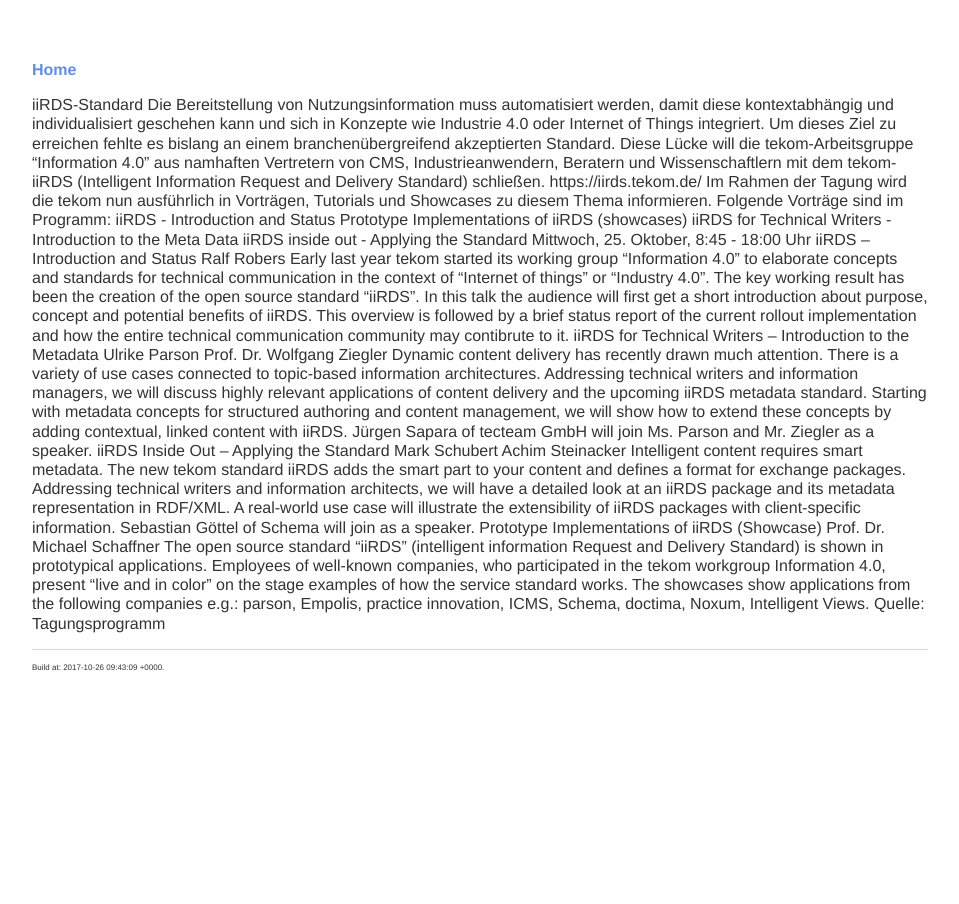
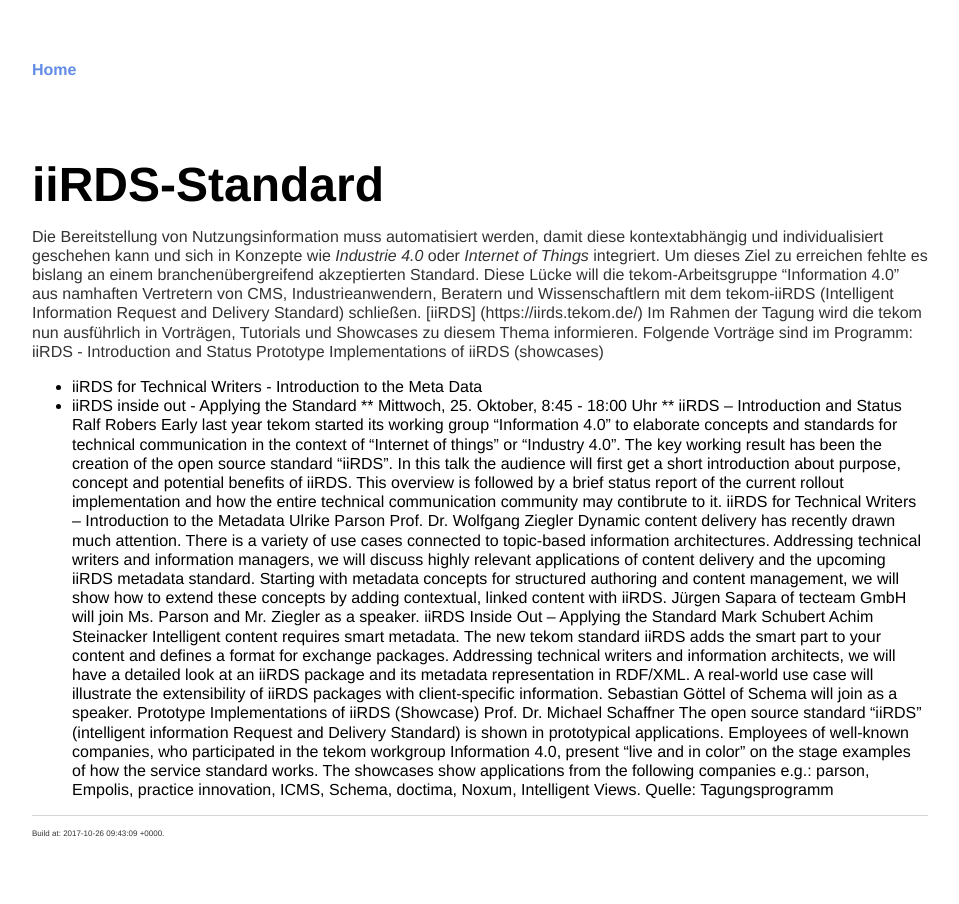
Before and after one commit to parson-AG/tekom2017_markdown_workshop_2, a Jekyll site: the page built from texte_tekom/iirds.md, in a window 1280 px wide. Shown: the whole page, without its empty margins (160-1119 px from the left). Built offline with Jekyll 4.4.1, drawn with Linux system fonts in a browser that asks for light colours; our own code applies the rules of GitHub Pages for plain Markdown files.

Commit message:
Update iirds.md

```diff
--- a/texte_tekom/iirds.md
+++ b/texte_tekom/iirds.md
@@ -1,17 +1,17 @@
-iiRDS-Standard
+# iiRDS-Standard
 Die Bereitstellung von Nutzungsinformation muss automatisiert werden, damit diese kontextabhängig und individualisiert
-geschehen kann und sich in Konzepte wie Industrie 4.0 oder Internet of Things integriert.
+geschehen kann und sich in Konzepte wie *Industrie 4.0* oder *Internet of Things* integriert.
 Um dieses Ziel zu erreichen fehlte es bislang an einem branchenübergreifend akzeptierten Standard.
 Diese Lücke will die tekom-Arbeitsgruppe "Information 4.0" aus namhaften Vertretern von CMS, Industrieanwendern,
 Beratern und Wissenschaftlern mit dem tekom-iiRDS (Intelligent Information Request and Delivery Standard) schließen.
-https://iirds.tekom.de/
+[iiRDS] (https://iirds.tekom.de/)
 Im Rahmen der Tagung wird die tekom nun ausführlich in Vorträgen, Tutorials und Showcases zu diesem Thema informieren.
 Folgende Vorträge sind im Programm:
 iiRDS - Introduction and Status
 Prototype Implementations of iiRDS (showcases)
-iiRDS for Technical Writers - Introduction to the Meta Data
-iiRDS inside out - Applying the Standard
-Mittwoch, 25. Oktober, 8:45 - 18:00 Uhr
+* iiRDS for Technical Writers - Introduction to the Meta Data
+* iiRDS inside out - Applying the Standard
+** Mittwoch, 25. Oktober, 8:45 - 18:00 Uhr **
 iiRDS – Introduction and Status
 Ralf Robers
 Early last year tekom started its working group "Information 4.0" to elaborate concepts and standards
```
